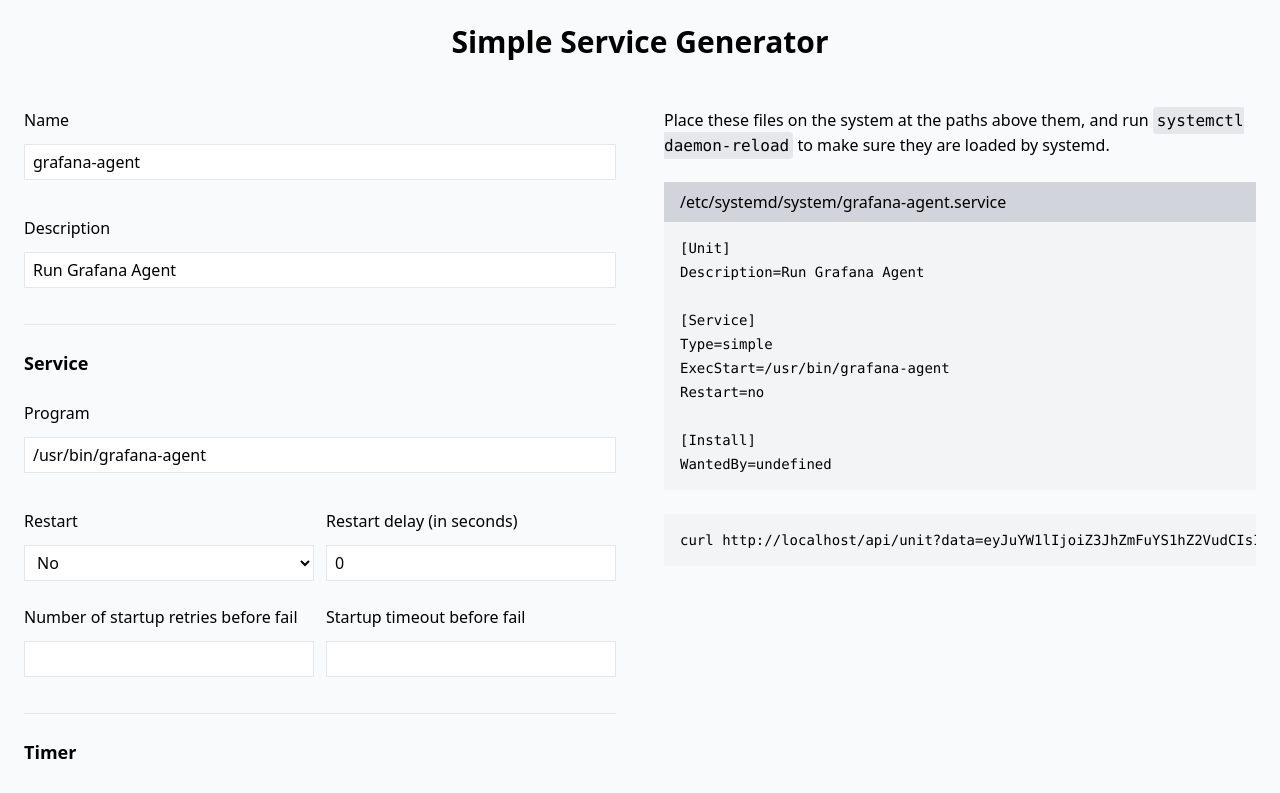
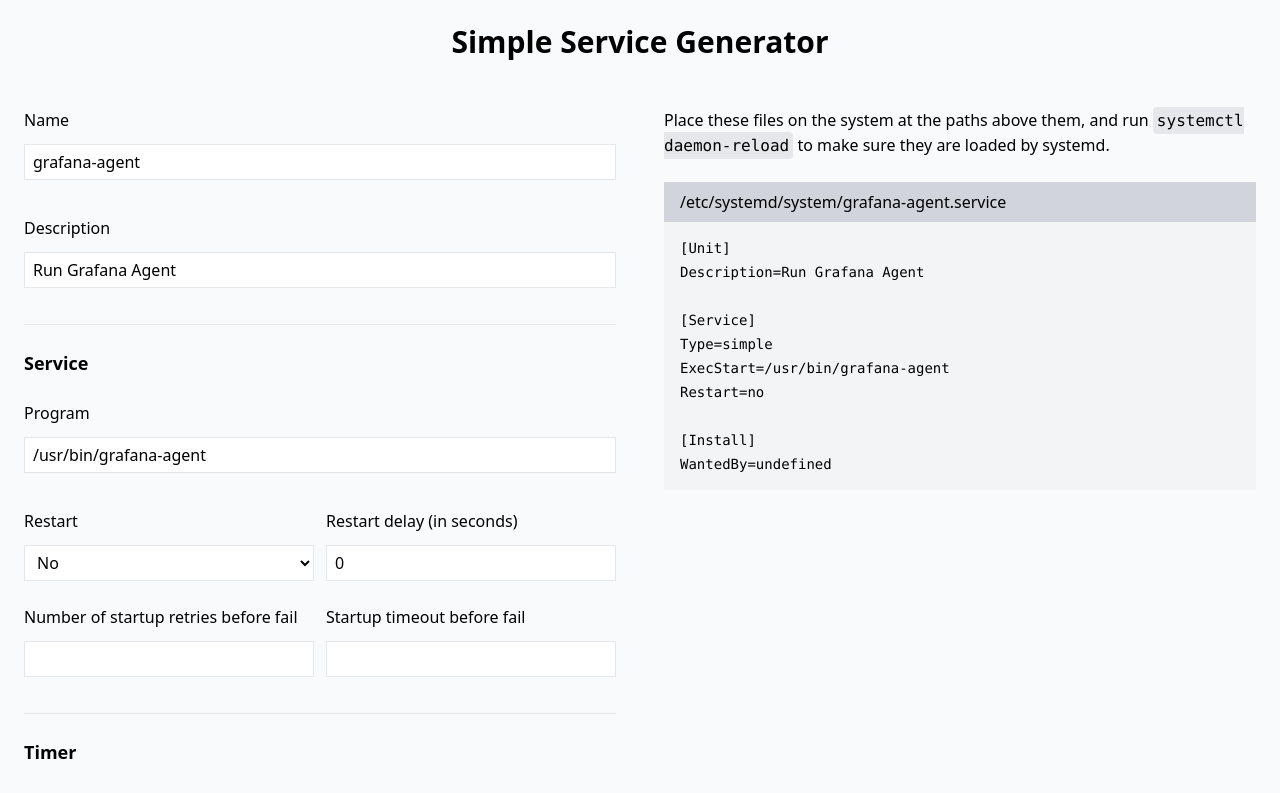
Before and after one commit to hbjydev/systemd-generator, a Next.js app: page / in a window 1280 px wide. Shown: the top 793 px of the page. Built offline with nearby package versions, Linux system fonts and the light colour scheme.

Commit message:
feat: remove api

```diff
--- a/src/pages/api/timer.ts
+++ /dev/null
@@ -1,28 +0,0 @@
-import type { NextApiHandler } from "next";
-
-const handler: NextApiHandler = (req, res) => {
-  const { data } = req.query;
-  if (!data) {
-    throw new Error('invalid data query');
-  }
-
-  const buf = Buffer.from(data as string, 'base64');
-  const json = buf.toString('ascii');
-  const config = JSON.parse(json);
-
-  const unit = `[Unit]
-Description=${config.description}
-Requires=${config.name}
-
-[Timer]
-Unit=${config.name}.service
-OnCalendar=${config.calendar}
-
-[Install]
-WantedBy=timers.target
-`
-
-  return res.end(unit);
-}
-
-export default handler;
--- a/src/pages/api/unit.ts
+++ /dev/null
@@ -1,27 +0,0 @@
-import type { NextApiHandler } from "next";
-
-const handler: NextApiHandler = (req, res) => {
-  const { data } = req.query;
-  if (!data) {
-    throw new Error('invalid data query');
-  }
-
-  const buf = Buffer.from(data as string, 'base64');
-  const json = buf.toString('ascii');
-  const config = JSON.parse(json);
-
-  const unit = `[Unit]
-Description=${config.description}${config.isTimer ? `\nWants=${config.name}.timer` : ''}
-
-[Service]
-Type=${config.isTimer ? 'oneshot' : 'simple'}
-ExecStart=${config.program}
-
-[Install]
-WantedBy=multi-user.target
-`
-
-  return res.end(unit);
-}
-
-export default handler;
--- a/src/pages/index.tsx
+++ b/src/pages/index.tsx
@@ -217,33 +217,6 @@
                 </pre>
               </div>
             ) : null}
-            <pre className="flex flex-col gap-1 overflow-x-scroll bg-gray-100 p-4 text-sm">
-              <p>
-                curl {domain}/api/unit?data=
-                {Buffer.from(
-                  JSON.stringify({
-                    name: context.data.name,
-                    description: context.data.description,
-                    program: context.data.service.execStart,
-                    isTimer: context.data.timer.enabled,
-                  })
-                ).toString("base64")}{" "}
-                &gt; /etc/systemd/system/{context.data.name}.service
-              </p>
-              {context.data.timer.enabled ? (
-                <p>
-                  curl {domain}/api/timer?data=
-                  {Buffer.from(
-                    JSON.stringify({
-                      name: context.data.name,
-                      description: context.data.description,
-                      calendar: context.data.timer.calendar,
-                    })
-                  ).toString("base64")}{" "}
-                  &gt; /etc/systemd/system/{context.data.name}.timer
-                </p>
-              ) : null}
-            </pre>
           </div>
         </div>
       </main>
```
